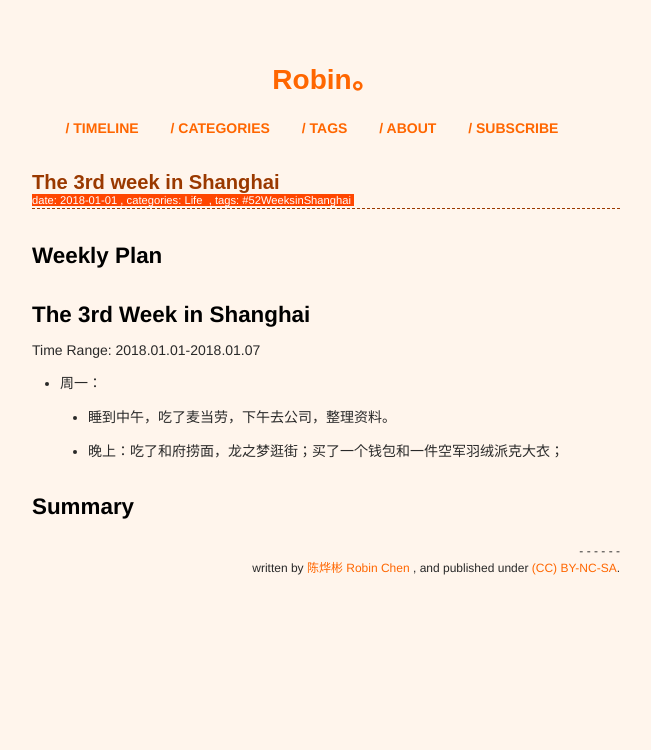
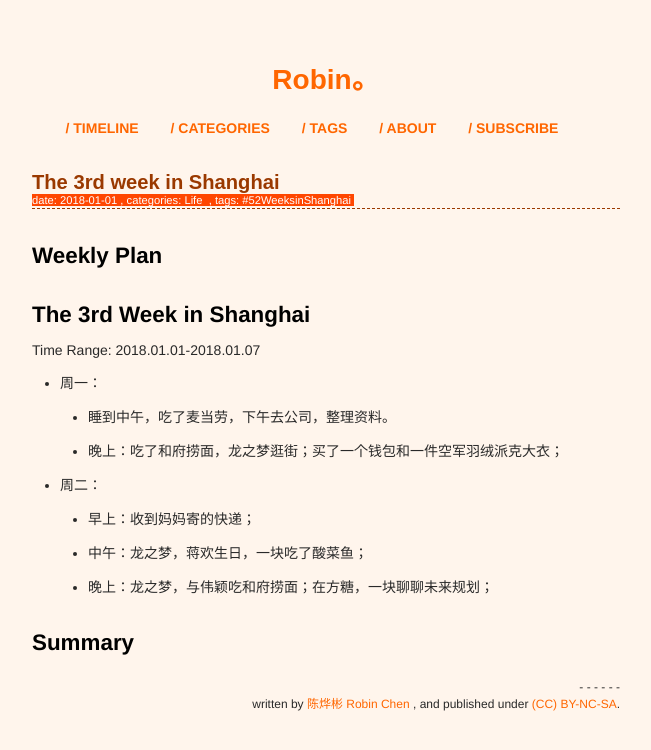
Before and after one commit to xianyuxmu/xianyuxmu.github.io, a Jekyll site: the page built from _posts/2018-01-01-52-weeks-in-shanghai-3.md, in a window 1280 px wide. Shown: the top 750 px of the page, without its empty margins (314-965 px from the left). Built offline with Jekyll 4.4.1, drawn with Linux system fonts in a browser that asks for light colours; comment, search, counter and statistics services are not loaded.

Commit message:
02 Jan. 2018

```diff
--- a/_posts/2018-01-01-52-weeks-in-shanghai-3.md
+++ b/_posts/2018-01-01-52-weeks-in-shanghai-3.md
@@ -18,5 +18,9 @@ Time Range: 2018.01.01-2018.01.07
 - 周一：
 	- 睡到中午，吃了麦当劳，下午去公司，整理资料。
 	- 晚上：吃了和府捞面，龙之梦逛街；买了一个钱包和一件空军羽绒派克大衣；
+- 周二：
+	- 早上：收到妈妈寄的快递；
+	- 中午：龙之梦，蒋欢生日，一块吃了酸菜鱼；
+	- 晚上：龙之梦，与伟颖吃和府捞面；在方糖，一块聊聊未来规划；
 
 ## Summary
```
